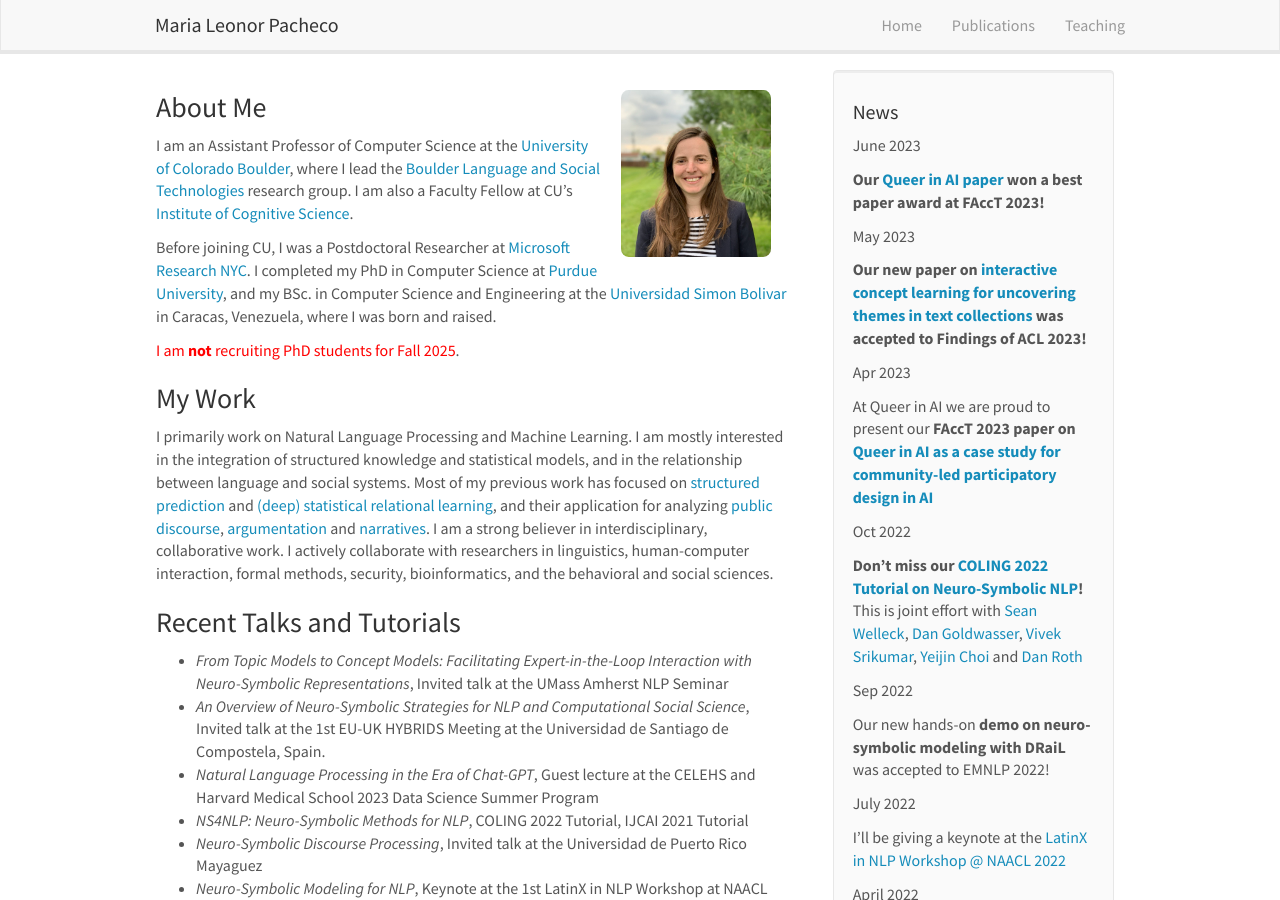
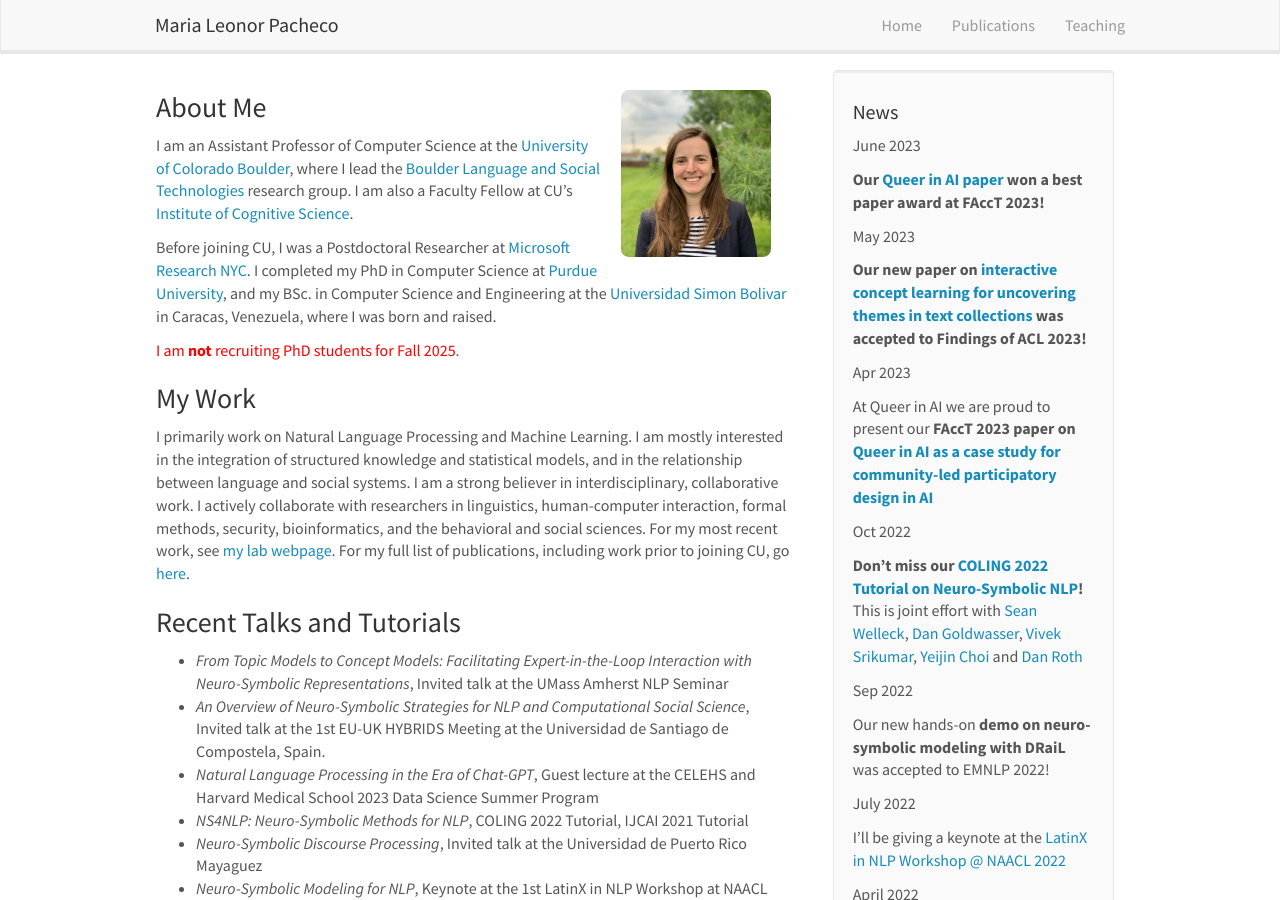
Before and after one commit to mlpacheco/mlpacheco.github.io, a Jekyll site: the page built from _pages/home.md, in a window 1280 px wide and 900 px high. Built offline with Jekyll 4.4.1, drawn with Linux system fonts in a browser that asks for light colours; nearby versions of some CDN libraries.

Commit message:
Update home.md

```diff
--- a/_pages/home.md
+++ b/_pages/home.md
@@ -18,7 +18,7 @@
 
 ### My Work
 
-I primarily work on Natural Language Processing and Machine Learning. I am mostly interested in the integration of structured knowledge and statistical models, and in the relationship between language and social systems. Most of my previous work has focused on [structured prediction](https://aclanthology.org/2021.eacl-main.100/) and [(deep) statistical relational learning](https://aclanthology.org/2021.tacl-1.7/), and their application for analyzing [public discourse](https://aclanthology.org/2022.naacl-main.427/), [argumentation](https://aclanthology.org/2021.emnlp-main.783/) and [narratives](https://aclanthology.org/2020.findings-emnlp.446/). I am a strong believer in interdisciplinary, collaborative work. I actively collaborate with researchers in linguistics, human-computer interaction, formal methods, security, bioinformatics, and the behavioral and social sciences.
+I primarily work on Natural Language Processing and Machine Learning. I am mostly interested in the integration of structured knowledge and statistical models, and in the relationship between language and social systems. I am a strong believer in interdisciplinary, collaborative work. I actively collaborate with researchers in linguistics, human-computer interaction, formal methods, security, bioinformatics, and the behavioral and social sciences. For my most recent work, see [my lab webpage](https://blast-cu.github.io/). For my full list of publications, including work prior to joining CU, go [here](https://mlpacheco.github.io/publications/).
 
 ### Recent Talks and Tutorials
 
```
